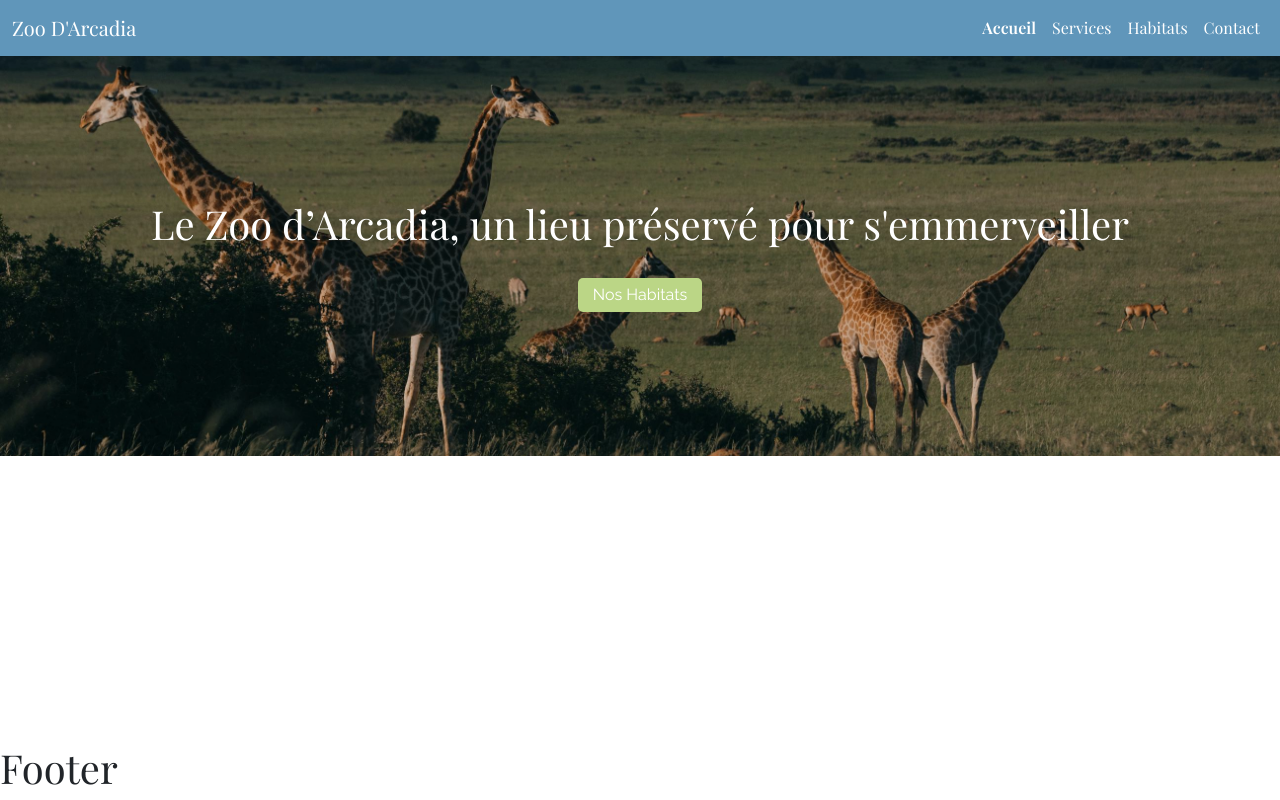
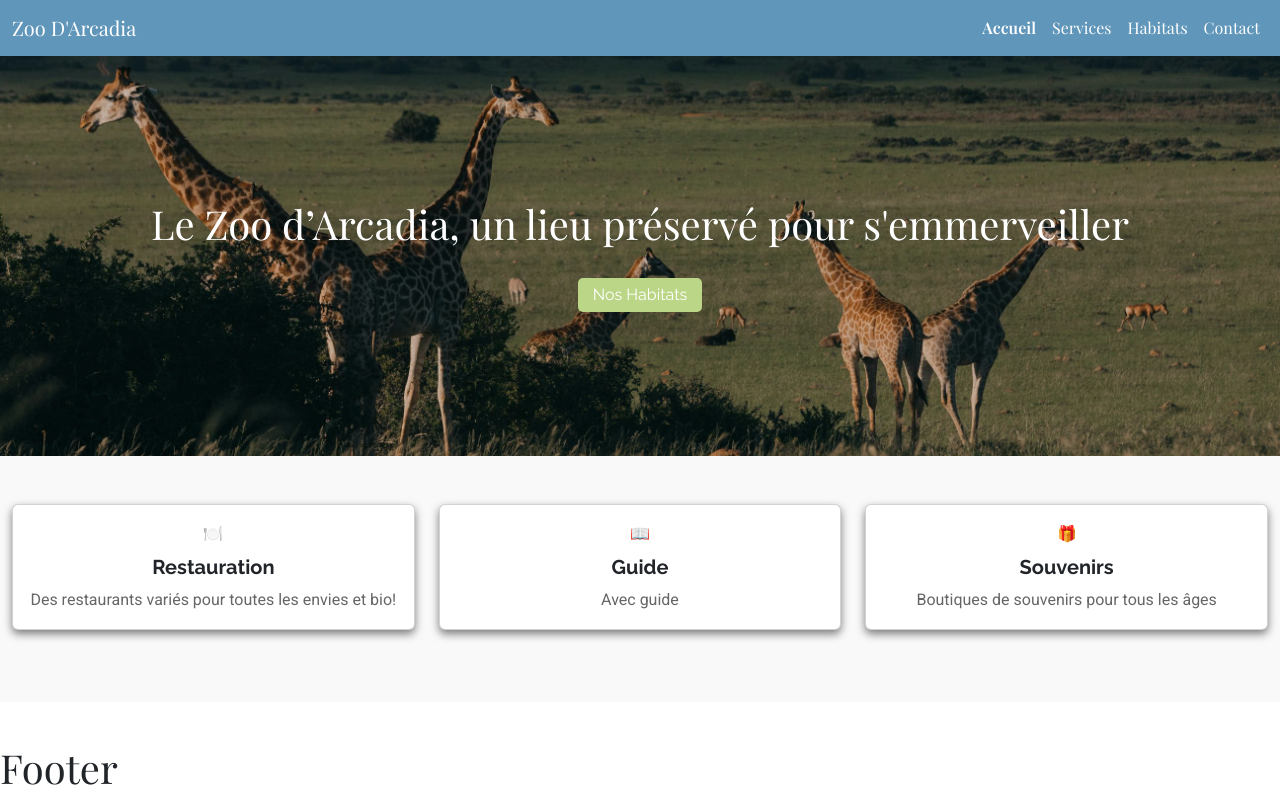
Before and after one commit to Agellid03/ZooArcadiaa, a React (Create React App) app in the folder frontend/: page / in a window 1280 px wide. Built offline with nearby package versions, Linux system fonts and the light colour scheme.

Commit message:
Création du composant ServiceSection.jsx et stylisation

```diff
--- a/frontend/src/App.css
+++ b/frontend/src/App.css
@@ -37,7 +37,7 @@ h1 {
 h2 {
   font-family: var(--headline-semiBold);
   font-size: 2rem;
-  color: var(--primary-color);
+
 }
 
 h3,
@@ -87,14 +87,6 @@ button:disabled {
   cursor: not-allowed;
 }
 
-/* Liens globaux */
-
-
-a:hover {
-
-  text-decoration: underline;
-}
-
 /* Media queries pour la responsivité */
 @media (max-width: 768px) {
 
--- /dev/null
+++ b/frontend/src/components/ServicesSection.jsx
@@ -0,0 +1,56 @@
+import React from "react";
+import {
+  Card,
+  CardBody,
+  CardText,
+  CardTitle,
+  Col,
+  Container,
+  Row,
+} from "reactstrap";
+import { NavLink } from "react-router-dom";  // Utilisation de NavLink pour React Router
+import "../styles/servicesSection.css";
+
+const ServicesSection = () => {
+  const services = [
+    {
+      name: "Restauration",
+      description: "Des restaurants variés pour toutes les envies et bio!",
+      icon: "🍽️",
+      link: "/restauration",
+    },
+    { name: "Guide", description: "Avec guide", icon: "📖", link: "/guide" },
+    {
+      name: "Souvenirs",
+      description: "Boutiques de souvenirs pour tous les âges",
+      icon: "🎁",
+      link: "/souvenirs",
+    },
+  ];
+
+  return (
+    <Container fluid className="services_section py-5">
+      <Row>
+        {services.map((service, index) => (
+          <Col key={index} md="4" sm="6" className="mb-4">
+            <NavLink to={service.link} className="service-link" aria-label={`Aller à ${service.name}`}>
+              <Card className="h-100 service-card">
+                <CardBody className="d-flex flex-column align-items-center">
+                  <div className="service-icon">{service.icon}</div>
+                  <CardTitle tag="h5" className="text-center service-card-title">
+                    {service.name}
+                  </CardTitle>
+                  <CardText className="text-center service-card-text">
+                    {service.description}
+                  </CardText>
+                </CardBody>
+              </Card>
+            </NavLink>
+          </Col>
+        ))}
+      </Row>
+    </Container>
+  );
+};
+
+export default ServicesSection;
--- a/frontend/src/pages/Home.jsx
+++ b/frontend/src/pages/Home.jsx
@@ -1,8 +1,9 @@
 import React from 'react';
 import BigTitle from '../components/BigTitle';
+import ServicesSection from '../components/ServicesSection';
 
 const Home = () => {
-    return (
+    return (<>
         <div className="section">
         <BigTitle
           title="Le Zoo d’Arcadia, un lieu préservé pour s'emmerveiller"
@@ -11,7 +12,9 @@ const Home = () => {
           showButton={true}
         />
       </div>
-    );
+      <ServicesSection/>
+      </>
+      );
 };
 
 export default Home;
--- /dev/null
+++ b/frontend/src/styles/servicesSection.css
@@ -0,0 +1,69 @@
+/* styles/servicesSection.css */
+
+.services_section {
+  background-color: #f9f9f9; /* Couleur de fond douce pour séparer cette section */
+}
+
+.service-link {
+  text-decoration: none; /* Enlever les soulignements des liens */
+  display: block;
+  transition: transform 0.3s ease-in-out; /* Transition douce lors du survol */
+}
+
+.service-link:hover {
+  transform: scale(1.05); /* Effet zoom sur le survol */
+}
+
+.service-card {
+  border: 1px solid #ddd; /* Légère bordure pour bien délimiter chaque carte */
+  border-radius: 10px;
+  box-shadow: 0 4px 8px rgba(0, 0, 0, 0.5); /* Ombre légère pour un effet 3D */
+  background-color: #fff; /* Fond blanc pour chaque carte */
+  transition: box-shadow 0.3s ease, transform 0.3s ease; /* Transitions pour la carte */
+}
+
+.service-card:hover {
+  box-shadow: 0 8px 16px rgba(0, 0, 0, 0.15); /* Ombre plus marquée sur le survol */
+  transform: translateY(-5px); /* Légère élévation de la carte */
+}
+
+.service-icon {
+  margin-bottom: 10px;
+}
+
+.service-card-title {
+  font-weight: bold;
+}
+
+.service-card-text {
+  color: #666;
+}
+
+/* Styles pour les écrans plus petits */
+@media (max-width: 768px) {
+  .service-card-title {
+    font-size: 1.1rem; /* Réduction de la taille du titre */
+  }
+
+  .service-card-text {
+    font-size: 0.95rem; /* Réduction de la taille du texte */
+  }
+
+  .service-icon {
+    font-size: 2.5rem; /* Réduction des icônes sur les petits écrans */
+  }
+}
+
+@media (max-width: 480px) {
+  .service-card-title {
+    font-size: 1rem; /* Plus petite taille de titre */
+  }
+
+  .service-card-text {
+    font-size: 0.85rem; /* Texte plus petit pour les petits écrans */
+  }
+
+  .service-icon {
+    font-size: 2rem; /* Encore plus petit pour les petits écrans */
+  }
+}
```
